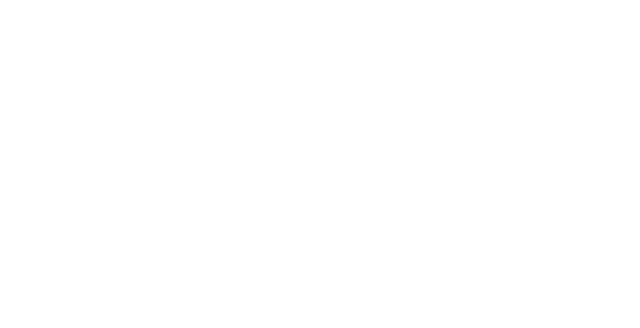
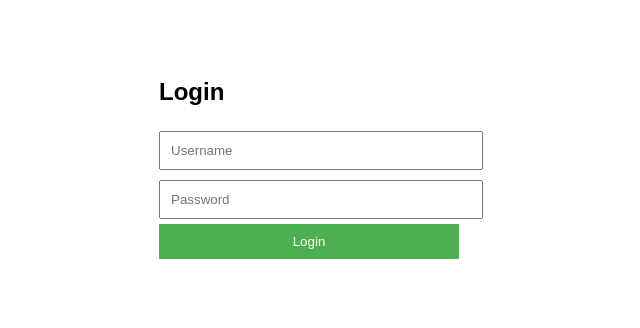
Before and after one commit to anwendulutan/IntegProg_Dulutan, a plain HTML site: page index.html in a window 1280 px wide. Shown: the whole page, without its empty margins (331-971 px from the left). Drawn offline with Linux system fonts and the light colour scheme.

Commit message:
Put a login page on index.html

```diff
--- a/index.html
+++ b/index.html
@@ -1,10 +1,45 @@
 <!DOCTYPE html>
-<html lang="en" dir="ltr">
-  <head>
-    <meta charset="utf-8">
-    <title>Testig Title</title>
-  </head>
-  <body>
+<html lang="en">
+<head>
+  <meta charset="UTF-8" />
+  <meta name="viewport" content="width=device-width, initial-scale=1.0"/>
+  <title>Login</title>
+  <style>
+    body { font-family: Arial; padding: 50px; }
+    .login-container { max-width: 300px; margin: auto; }
+    input { width: 100%; padding: 10px; margin: 5px 0; }
+    button { width: 100%; padding: 10px; background: #4CAF50; color: white; border: none; }
+    .error { color: red; }
+  </style>
+</head>
+<body>
+  <div class="login-container">
+    <h2>Login</h2>
+    <form onsubmit="return login(event)">
+      <input type="text" id="username" placeholder="Username" required />
+      <input type="password" id="password" placeholder="Password" required />
+      <button type="submit">Login</button>
+      <p id="message" class="error"></p>
+    </form>
+  </div>
 
-  </body>
+  <script>
+    function login(event) {
+      event.preventDefault();
+
+      const username = document.getElementById("username").value;
+      const password = document.getElementById("password").value;
+
+      const correctUser = "admin";
+      const correctPass = "1234";
+
+      if (username === correctUser && password === correctPass) {
+        alert("✅ Login successful! Welcome, " + username);
+        // Optionally redirect: window.location.href = 'dashboard.html';
+      } else {
+        document.getElementById("message").textContent = "❌ Incorrect username or password.";
+      }
+    }
+  </script>
+</body>
 </html>
--- a/styles.css
+++ b/styles.css
@@ -0,0 +1,3 @@
+body{
+  margin: 20px
+}
```
Also changed, not shown: branch2_JS.js (added).
